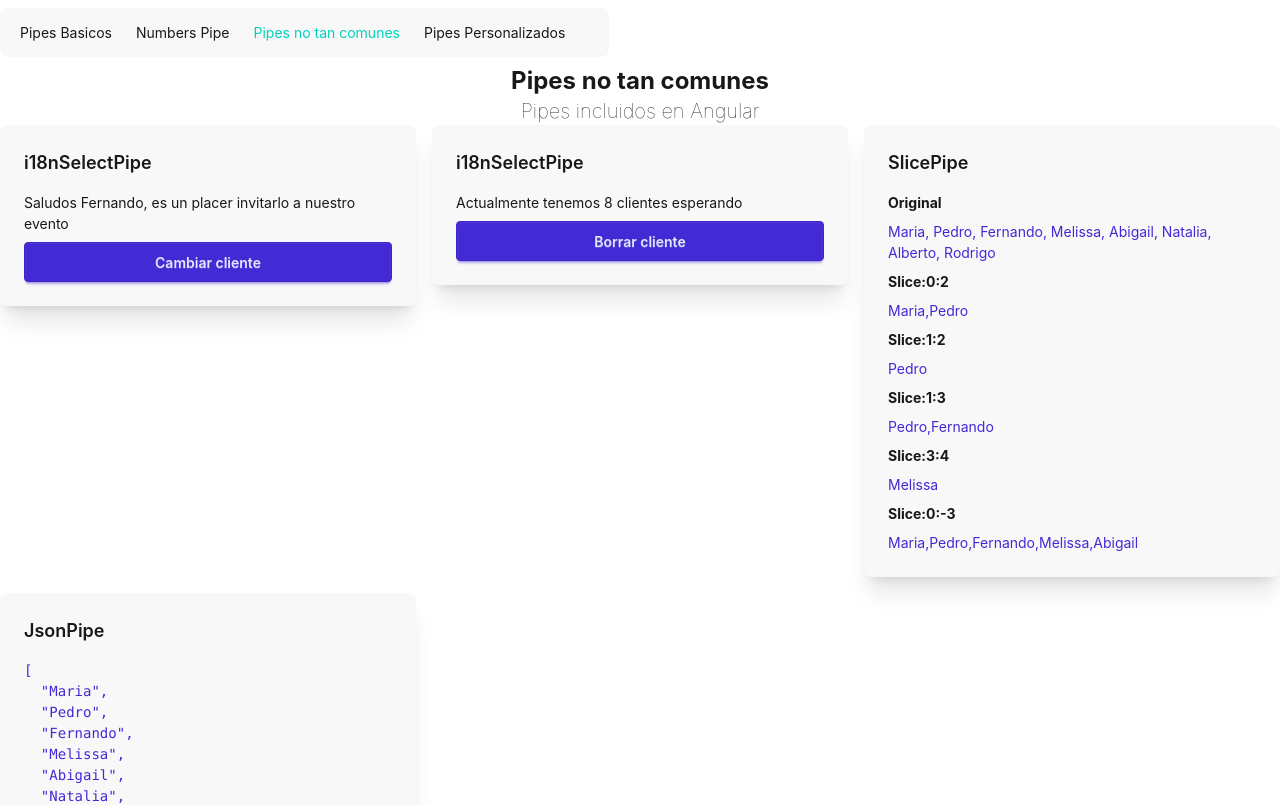
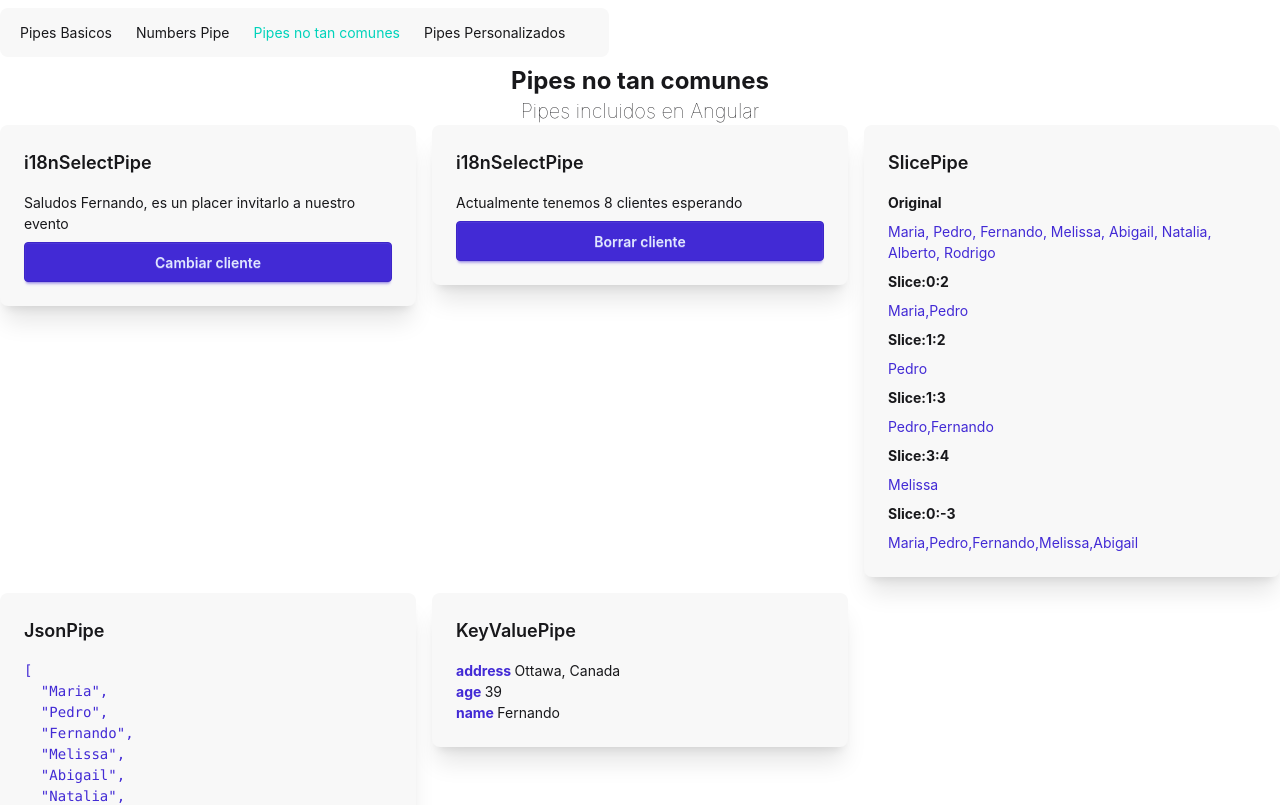
Before and after one commit to MOONeeS0408/05-pipes-app, an Angular app: page /uncommon in a window 1280 px wide. Shown: the top 805 px of the page. Built offline with nearby package versions, Linux system fonts and the light colour scheme.

Commit message:
fear: add Key Value Pipe implementation

```diff
--- a/src/app/pages/uncommon-page/uncommon-page.html
+++ b/src/app/pages/uncommon-page/uncommon-page.html
@@ -42,4 +42,21 @@
     <pre class="text-primary">{{ client() | json }}</pre>
     <p class="text-primary">{{ clients().join(', ') | json }}</p>
   </app-card>
+
+  <app-card title="KeyValuePipe">
+    <!-- el orden es importante -->
+    <!-- <pre>{{ profile | keyvalue | json }}</pre> -->
+    <ul>
+      @for (item of profile | keyvalue; track $index) {
+        <li>
+          <span
+            ><strong class="text-primary">
+              {{ item.key }}
+            </strong>
+            {{ item.value }}
+          </span>
+        </li>
+      }
+    </ul>
+  </app-card>
 </div>
--- a/src/app/pages/uncommon-page/uncommon-page.ts
+++ b/src/app/pages/uncommon-page/uncommon-page.ts
@@ -1,6 +1,6 @@
 import { Component, signal } from '@angular/core';
 import { Card } from '../../components/card/card';
-import { I18nPluralPipe, I18nSelectPipe, JsonPipe, SlicePipe } from '@angular/common';
+import { I18nPluralPipe, I18nSelectPipe, JsonPipe, KeyValuePipe, SlicePipe } from '@angular/common';
 
 const client1 = {
   name: 'Fernando',
@@ -18,7 +18,7 @@ const client2 = {
 
 @Component({
   selector: 'app-uncommon-page',
-  imports: [Card, I18nSelectPipe, I18nPluralPipe, SlicePipe, JsonPipe],
+  imports: [Card, I18nSelectPipe, I18nPluralPipe, SlicePipe, JsonPipe, KeyValuePipe],
   templateUrl: './uncommon-page.html',
 })
 export default class UncommonPage {
@@ -59,4 +59,12 @@ export default class UncommonPage {
   deleteClient() {
     this.clients.update((prev) => prev.slice(1));
   }
+
+  //keyValuePipe
+
+  profile = {
+    name: 'Fernando',
+    age: 39,
+    address: 'Ottawa, Canada',
+  };
 }
```
